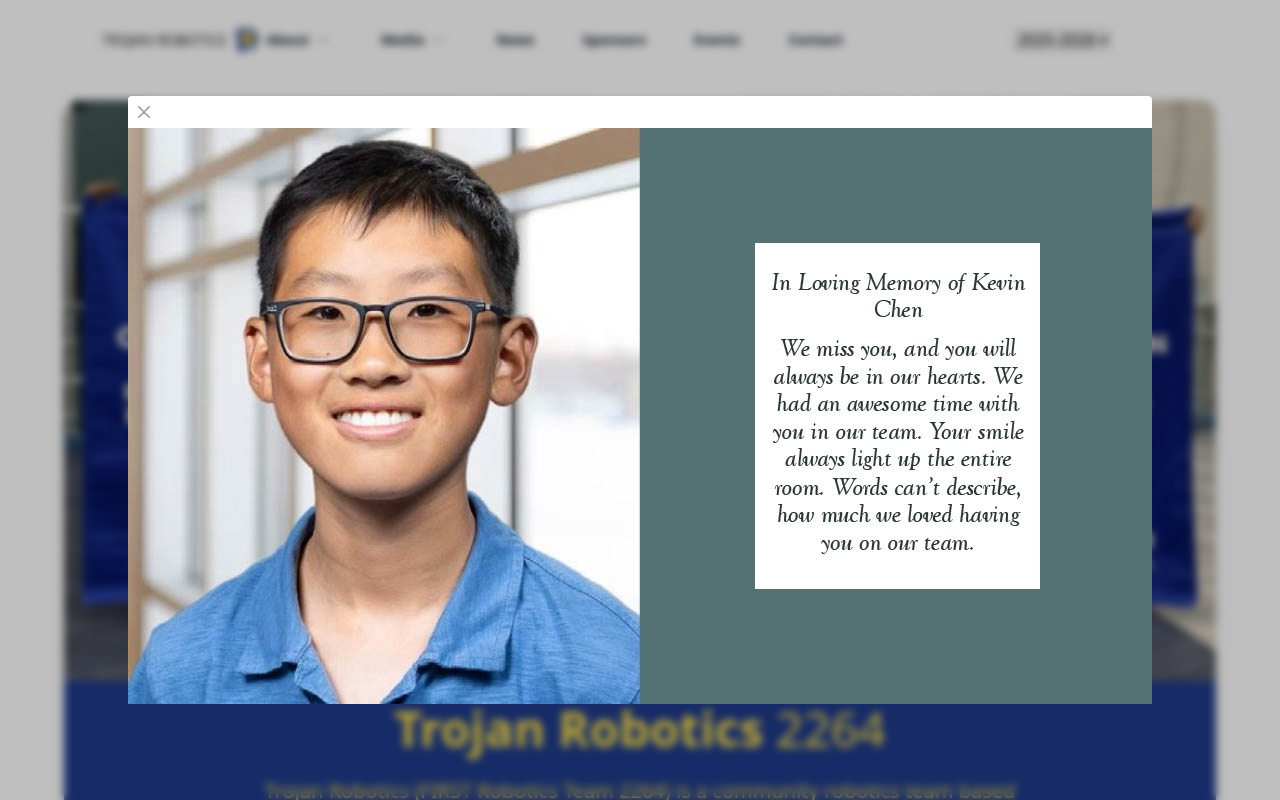
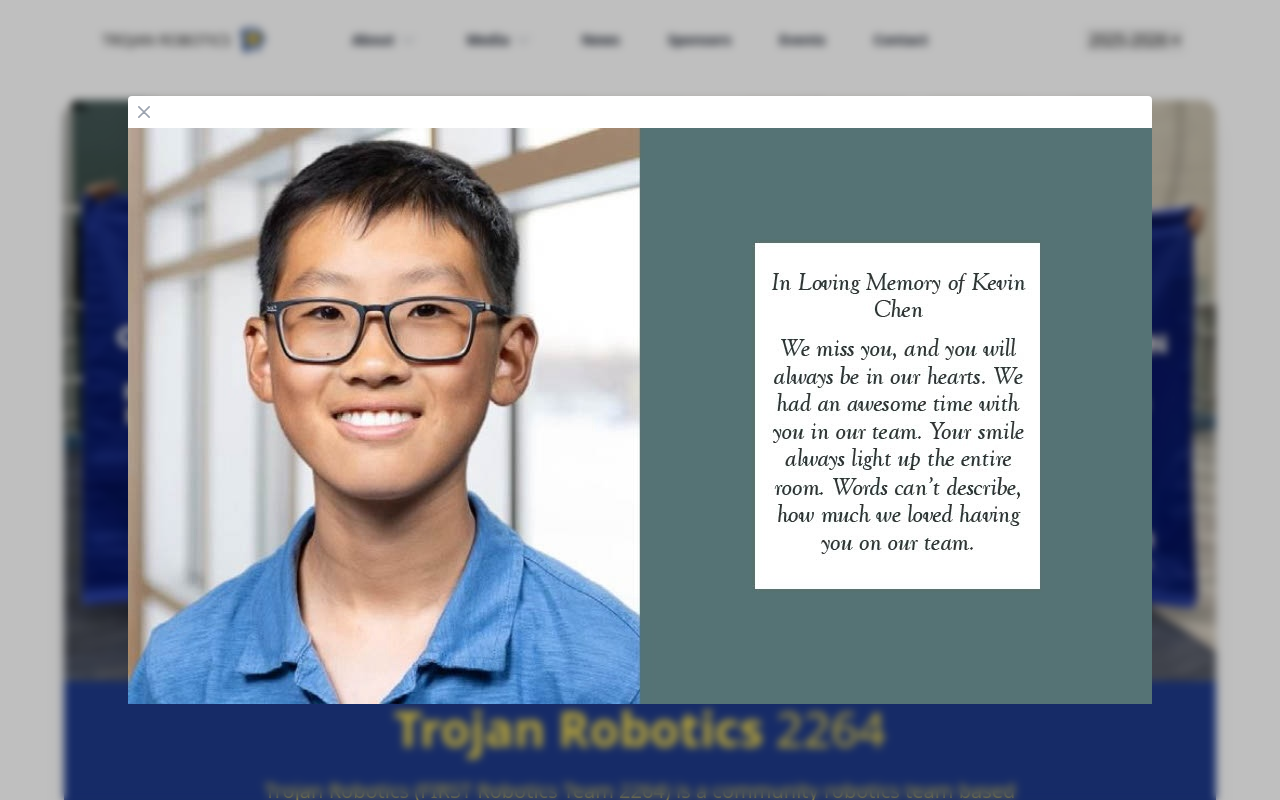
Before and after one commit to Team-2264/RoboticsWebsite, a React (Create React App) app in the folder reactjs/: page /home in a window 1280 px wide. Shown: the top 800 px of the page. Built offline with nearby package versions, Linux system fonts and the light colour scheme.

Commit message:
Year Selection drop-down

```diff
--- a/reactjs/src/components/NavBar.js
+++ b/reactjs/src/components/NavBar.js
@@ -41,17 +41,21 @@ export default function NavBar() {
   const trojanRoboticsLogoPath = "/assets/images/trojanRoboticsLogoandText.png"
   return (
     <header className="bg-white">
-      <nav className="mx-auto flex max-w-7xl items-center justify-between p-6 lg:px-8" aria-label="Global">
+      <nav className="mx-auto flex  items-center justify-between p-6 lg:px-8" aria-label="Global">
         <div className="flex lg:flex-1">
           <a href="#" className="-m-1.5 p-1.5">
             <span className="sr-only">Your Company</span>
             {/* <Link to={`/${title.toLowerCase()}`}>{title}</Link> */}
             <Link to="/home">
-              <img className="h-8 w-auto" src={trojanRoboticsLogoPath} alt="" />
+              <img className="h-8 max-w-7xl" src={trojanRoboticsLogoPath} alt="" />
             </Link>
           </a>
         </div>
         <div className="flex lg:hidden">
+        <div className={mobileMenuOpen ? " " : "lg:hidden p-1.5"}>
+          <YearSelection/>
+        </div>
+
           <button
             type="button"
             className="-m-2.5 inline-flex items-center justify-center rounded-md p-2.5 text-gray-700"
@@ -137,8 +141,7 @@ export default function NavBar() {
               leaveFrom="opacity-100 translate-y-0"
               leaveTo="opacity-0 translate-y-1"
             >
-
-              <Popover.Panel className="absolute -left-8 top-full z-10 mt-3 w-screen max-w-md overflow-hidden rounded-3xl bg-white shadow-lg ring-1 ring-gray-900/5">
+            <Popover.Panel className="absolute -left-8 top-full z-10 mt-3 w-screen max-w-md overflow-hidden rounded-3xl bg-white shadow-lg ring-1 ring-gray-900/5">
                 <div className="p-4">
                   {media.map((item) => (
                     <div
@@ -148,9 +151,7 @@ export default function NavBar() {
                       <div className="flex h-11 w-11 flex-none items-center justify-center rounded-lg bg-gray-50 group-hover:bg-white">
                         <item.icon className="h-6 w-6 text-gray-600 group-hover:text-indigo-600" aria-hidden="true" />
                       </div>
-
-
-                      <a href={item.route} target='_blank'>
+                   <a href={item.route} target='_blank'>
                         <div className="flex-auto">
                           <a href={item.route} key={item.name} className="block font-semibold text-gray-900">
                             {item.name}
@@ -159,7 +160,6 @@ export default function NavBar() {
                           <p className="mt-1 text-gray-600">{item.description}</p>
                         </div>
                       </a>
-
                     </div>
                   ))}
                 </div>
@@ -168,10 +168,6 @@ export default function NavBar() {
               </Popover.Panel>
             </Transition>
           </Popover>
-
-
-
-
           {
             navBarViewOptions.map((title) => {
               return (
@@ -181,37 +177,9 @@ export default function NavBar() {
               );
             })
           }
-
         </Popover.Group>
-
-
-
-
-
-
-
-
-
-
-
-
-
-
-
-
-
-
-
-
-
-
-
-
-
         <div className="hidden lg:flex lg:flex-1 lg:justify-end">
-        </div>
-        <div className="flex lg:flex-1">
-          <YearSelection/>
+        <YearSelection/>
         </div>
       </nav>
       <Dialog as="div" className="lg:hidden" open={mobileMenuOpen} onClose={setMobileMenuOpen}>
@@ -266,7 +234,6 @@ export default function NavBar() {
                     </>
                   )}
                 </Disclosure>
-
                 <Disclosure as="div" className="-mx-3">
                   {({ open }) => (
                     <>
@@ -291,12 +258,7 @@ export default function NavBar() {
                           </Link>
                         ))}
                       </Disclosure.Panel>
-
-
-
-
-
-                    </>
+                   </>
                   )}
                 </Disclosure>
 
```
